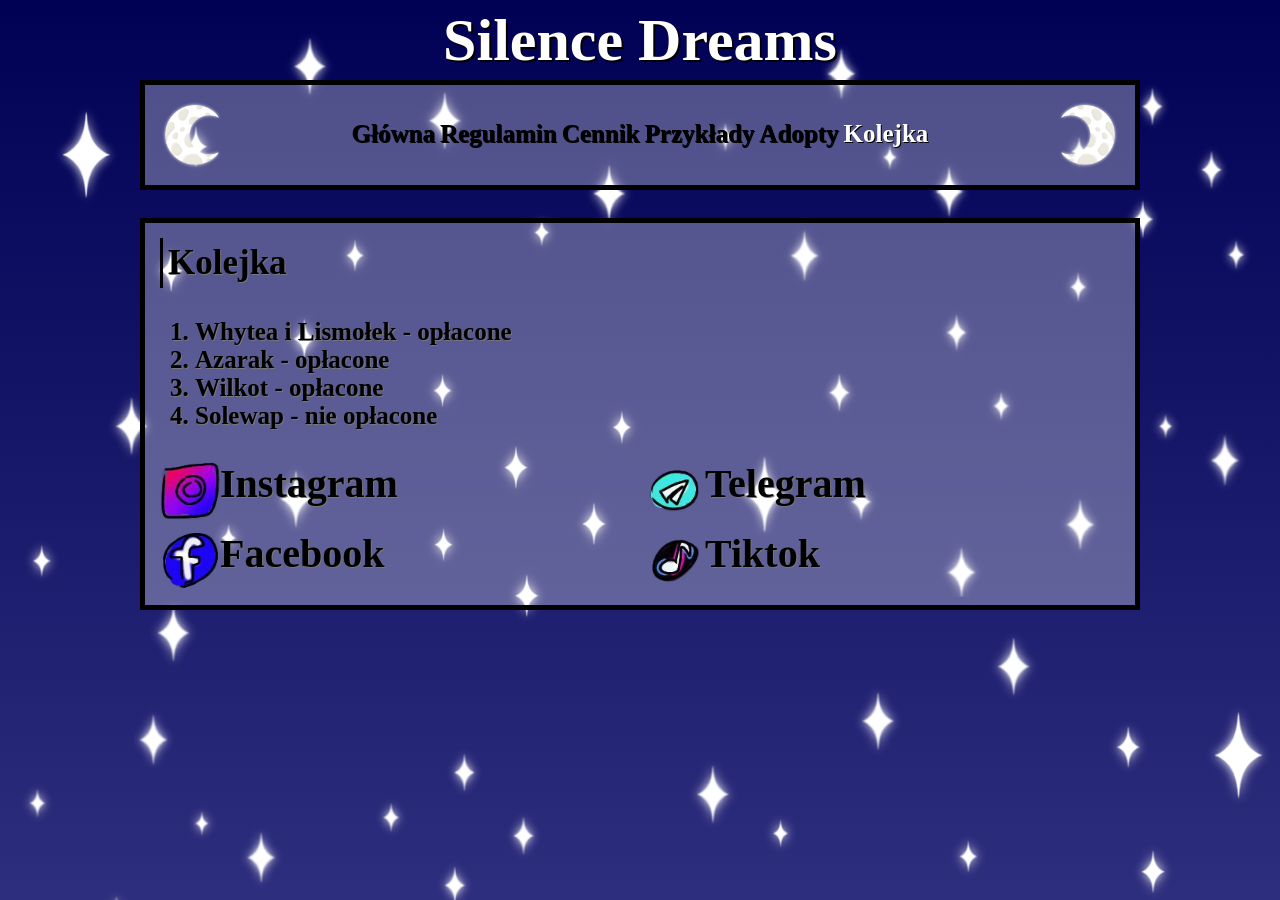
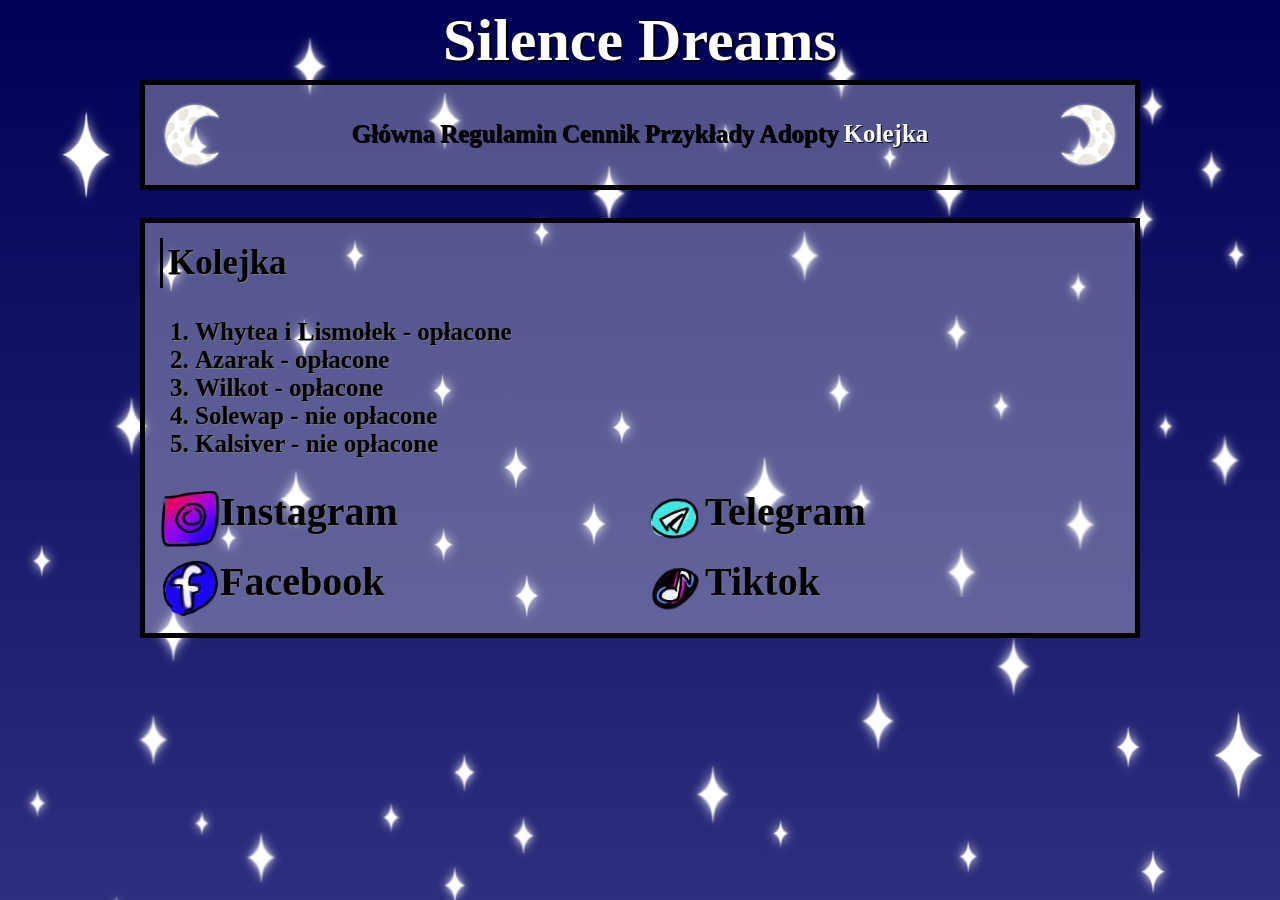
Before and after one commit to Szalonkazia/szalonkazia.github.io, a Jekyll site: the page built from kolejka.md, in a window 1280 px wide. Built offline with Jekyll 4.4.1, drawn with Linux system fonts in a browser that asks for light colours; some web fonts are replaced.

Commit message:
Aktualizacja kolejki

```diff
--- a/_data/kolejka.yml
+++ b/_data/kolejka.yml
@@ -6,3 +6,5 @@
   status: "opłacone"
 - name: "Solewap"
   status: "nie opłacone"
+- name: "Kalsiver"
+  status: "nie opłacone"
```
